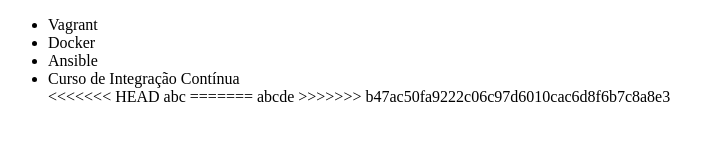
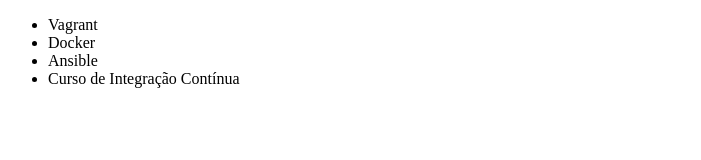
Before and after one commit to NicAranha/Git-Nic, a plain HTML site: page index.html in a window 1280 px wide. Shown: the whole page, without its empty margins (0-701 px from the left). Drawn offline with Linux system fonts and the light colour scheme.

Commit message:
removendo mudanças

```diff
--- a/index.html
+++ b/index.html
@@ -10,11 +10,6 @@
         <li>Docker</li>
         <li>Ansible</li>
         <li>Curso de Integração Contínua</li>
-<<<<<<< HEAD
-        abc
-=======
-        abcde
->>>>>>> b47ac50fa9222c06c97d6010cac6d8f6b7c8a8e3
     </ul>
 </body>
 </html>
```
